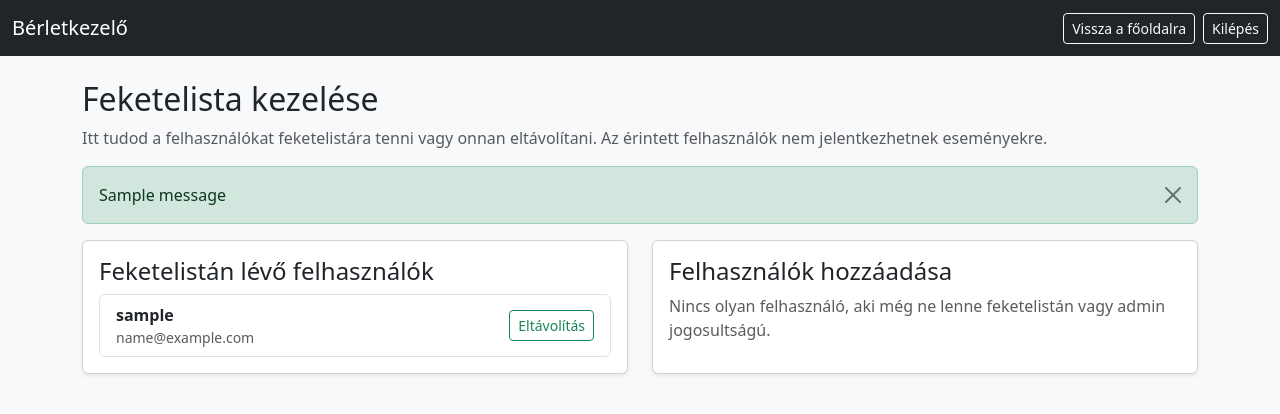
After one commit to Gjoci31/Berlet_app, a Flask app: page /blacklist in a window 1280 px wide. The commit adds this page. Shown: the top 414 px of the page. Run offline with Flask 3, Linux system fonts and the light colour scheme; a user stored in the database is signed in; tables that the repository leaves empty hold one stand-in row (values such as "Sample post"); one stand-in notice (Sample message) is shown.

Commit message:
Add blacklist management and restrict event access

```diff
--- a/app/models.py
+++ b/app/models.py
@@ -12,6 +12,7 @@ class User(UserMixin, db.Model):
     # required for the current application logic.
     password_plain = db.Column(db.String(150))
     role = db.Column(db.String(10), nullable=False, default='user')  # 'admin' or 'user'
+    is_blacklisted = db.Column(db.Boolean, nullable=False, default=False)
     # Delete associated passes when a user is removed so foreign key
     # constraints don't raise an ``IntegrityError``.
     passes = db.relationship(
--- a/app/routes/admin_routes.py
+++ b/app/routes/admin_routes.py
@@ -36,6 +36,64 @@ from ..email_templates import (
 from datetime import date, datetime
 
 admin_bp = Blueprint('admin', __name__)
+
+
+@admin_bp.route('/blacklist')
+@login_required
+def blacklist():
+    if current_user.role != 'admin':
+        return redirect(url_for('user.dashboard'))
+
+    users = User.query.order_by(User.username).all()
+    blacklisted_users = [user for user in users if user.is_blacklisted]
+    available_users = [
+        user for user in users if not user.is_blacklisted and user.role != 'admin'
+    ]
+
+    return render_template(
+        'blacklist.html',
+        blacklisted_users=blacklisted_users,
+        available_users=available_users,
+    )
+
+
+@admin_bp.route('/blacklist/add/<int:user_id>', methods=['POST'])
+@login_required
+def add_to_blacklist(user_id):
+    if current_user.role != 'admin':
+        return redirect(url_for('user.dashboard'))
+
+    user = User.query.get_or_404(user_id)
+    if user.role == 'admin':
+        flash('Admin felhasználó nem helyezhető feketelistára.', 'warning')
+        return redirect(url_for('admin.blacklist'))
+
+    if not user.is_blacklisted:
+        user.is_blacklisted = True
+        db.session.commit()
+        flash(f'{user.username} feketelistára került.', 'success')
+    else:
+        flash(f'{user.username} már feketelistán van.', 'info')
+
+    return redirect(url_for('admin.blacklist'))
+
+
+@admin_bp.route('/blacklist/remove/<int:user_id>', methods=['POST'])
+@login_required
+def remove_from_blacklist(user_id):
+    if current_user.role != 'admin':
+        return redirect(url_for('user.dashboard'))
+
+    user = User.query.get_or_404(user_id)
+    if user.is_blacklisted:
+        user.is_blacklisted = False
+        db.session.commit()
+        flash(f'{user.username} eltávolítva a feketelistáról.', 'success')
+    else:
+        flash(f'{user.username} nem szerepel a feketelistán.', 'info')
+
+    return redirect(url_for('admin.blacklist'))
+
 
 @admin_bp.route('/create_pass', methods=['GET', 'POST'])
 @login_required
--- /dev/null
+++ b/app/templates/blacklist.html
@@ -0,0 +1,92 @@
+<!DOCTYPE html>
+<html lang="hu">
+<head>
+    <meta charset="UTF-8">
+    <meta name="viewport" content="width=device-width, initial-scale=1">
+    <title>Feketelista</title>
+    <link href="https://cdn.jsdelivr.net/npm/bootstrap@5.3.0/dist/css/bootstrap.min.css" rel="stylesheet">
+    <link rel="stylesheet" href="{{ url_for('static', filename='css/styles.css') }}">
+</head>
+<body class="bg-light">
+    <nav class="navbar navbar-expand-lg navbar-dark bg-dark">
+        <div class="container-fluid">
+            <a class="navbar-brand" href="#">Bérletkezelő</a>
+            <div class="d-flex">
+                <a class="btn btn-outline-light btn-sm" href="{{ url_for('user.dashboard') }}">Vissza a főoldalra</a>
+                <a class="btn btn-outline-light btn-sm ms-2" href="/logout">Kilépés</a>
+            </div>
+        </div>
+    </nav>
+    <div class="container py-4">
+        <h2>Feketelista kezelése</h2>
+        <p class="text-muted">Itt tudod a felhasználókat feketelistára tenni vagy onnan eltávolítani. Az érintett felhasználók nem jelentkezhetnek eseményekre.</p>
+
+        {% with messages = get_flashed_messages(with_categories=True) %}
+        {% if messages %}
+        <div class="mb-3">
+            {% for category, message in messages %}
+            <div class="alert alert-{{ 'info' if category == 'message' else category }} alert-dismissible fade show" role="alert">
+                {{ message }}
+                <button type="button" class="btn-close" data-bs-dismiss="alert" aria-label="Bezárás"></button>
+            </div>
+            {% endfor %}
+        </div>
+        {% endif %}
+        {% endwith %}
+
+        <div class="row g-4">
+            <div class="col-12 col-lg-6">
+                <div class="card shadow-sm h-100">
+                    <div class="card-body">
+                        <h4 class="card-title">Feketelistán lévő felhasználók</h4>
+                        {% if blacklisted_users %}
+                        <div class="list-group">
+                            {% for user in blacklisted_users %}
+                            <div class="list-group-item d-flex justify-content-between align-items-center">
+                                <div>
+                                    <strong>{{ user.username }}</strong>
+                                    <div class="small text-muted">{{ user.email }}</div>
+                                </div>
+                                <form method="post" action="{{ url_for('admin.remove_from_blacklist', user_id=user.id) }}">
+                                    <input type="hidden" name="csrf_token" value="{{ csrf_token() }}">
+                                    <button class="btn btn-outline-success btn-sm">Eltávolítás</button>
+                                </form>
+                            </div>
+                            {% endfor %}
+                        </div>
+                        {% else %}
+                        <p class="text-muted mb-0">Jelenleg nincs felhasználó a feketelistán.</p>
+                        {% endif %}
+                    </div>
+                </div>
+            </div>
+            <div class="col-12 col-lg-6">
+                <div class="card shadow-sm h-100">
+                    <div class="card-body">
+                        <h4 class="card-title">Felhasználók hozzáadása</h4>
+                        {% if available_users %}
+                        <div class="list-group">
+                            {% for user in available_users %}
+                            <div class="list-group-item d-flex justify-content-between align-items-center">
+                                <div>
+                                    <strong>{{ user.username }}</strong>
+                                    <div class="small text-muted">{{ user.email }}</div>
+                                </div>
+                                <form method="post" action="{{ url_for('admin.add_to_blacklist', user_id=user.id) }}">
+                                    <input type="hidden" name="csrf_token" value="{{ csrf_token() }}">
+                                    <button class="btn btn-outline-danger btn-sm">Feketelistára</button>
+                                </form>
+                            </div>
+                            {% endfor %}
+                        </div>
+                        {% else %}
+                        <p class="text-muted mb-0">Nincs olyan felhasználó, aki még ne lenne feketelistán vagy admin jogosultságú.</p>
+                        {% endif %}
+                    </div>
+                </div>
+            </div>
+        </div>
+    </div>
+    <script src="https://cdn.jsdelivr.net/npm/bootstrap@5.3.0/dist/js/bootstrap.bundle.min.js"></script>
+</body>
+</html>
--- a/app/templates/dashboard.html
+++ b/app/templates/dashboard.html
@@ -19,6 +19,11 @@
     </nav>
     <div class="container mt-5">
         <h2>Üdvözlünk, {{ user.username }}!</h2>
+        {% if user.is_blacklisted %}
+        <div class="alert alert-dark mt-3" role="alert">
+            Jelenleg feketelistán vagy, így nem tudsz új eseményre jelentkezni.
+        </div>
+        {% endif %}
         {% if user.role == 'admin' %}
         <div class="mb-3">
             <a href="{{ url_for('admin.create_pass') }}" class="btn btn-success btn-sm">Új bérlet</a>
@@ -27,6 +32,7 @@
             <a href="{{ url_for('admin.backup') }}" class="btn btn-danger btn-sm">Backup</a>
             <a href="{{ url_for('admin.restore') }}" class="btn btn-info btn-sm">Restore</a>
             <a href="{{ url_for('admin.pass_requests') }}" class="btn btn-warning btn-sm">Bérlet igénylések</a>
+            <a href="{{ url_for('admin.blacklist') }}" class="btn btn-dark btn-sm">Feketelista</a>
         </div>
         {% endif %}
         <div class="mb-3">
```
Also changed, not shown: app/routes/event_routes.py (+16 -0 lines), app/templates/events.html (+9 -0 lines).
